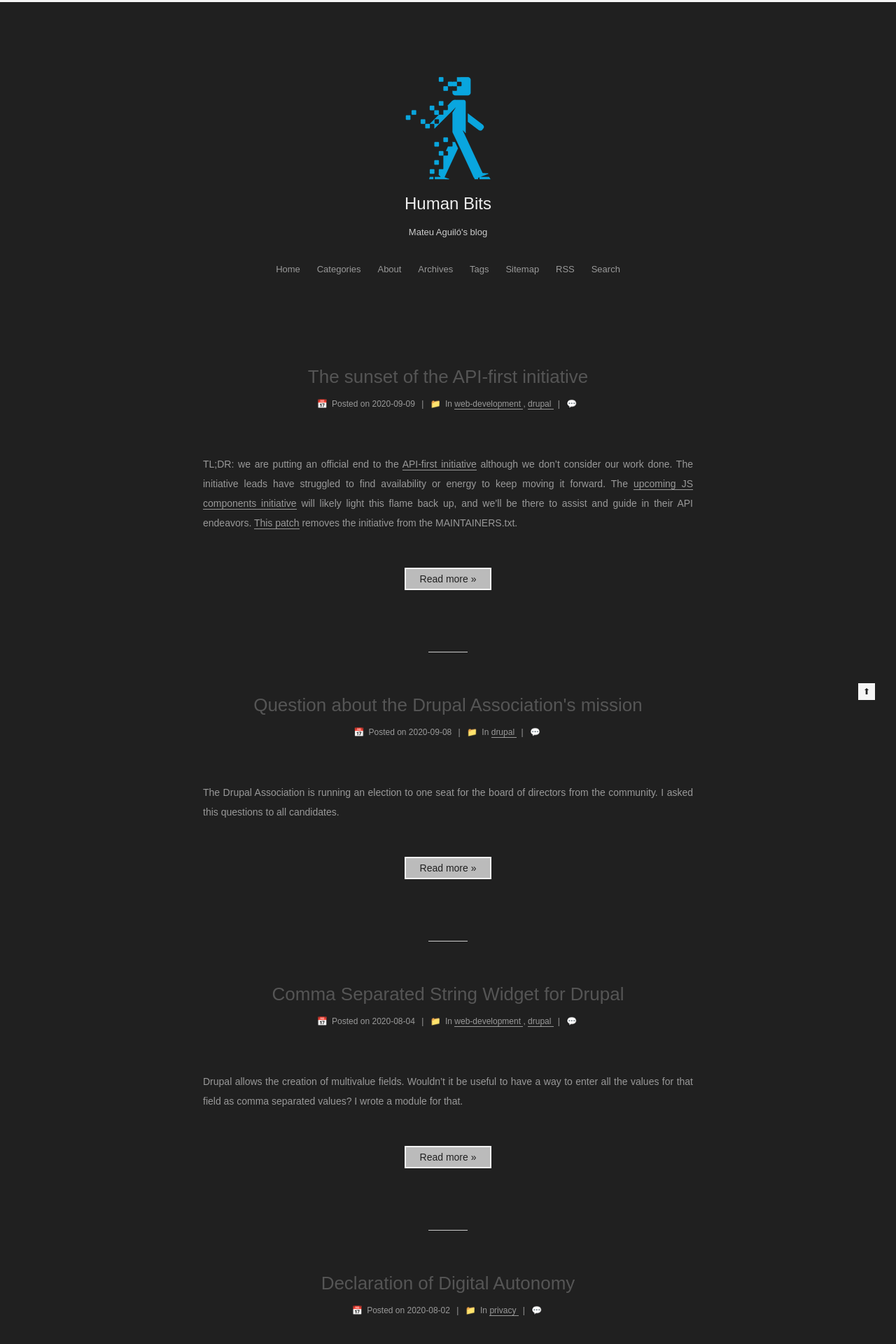
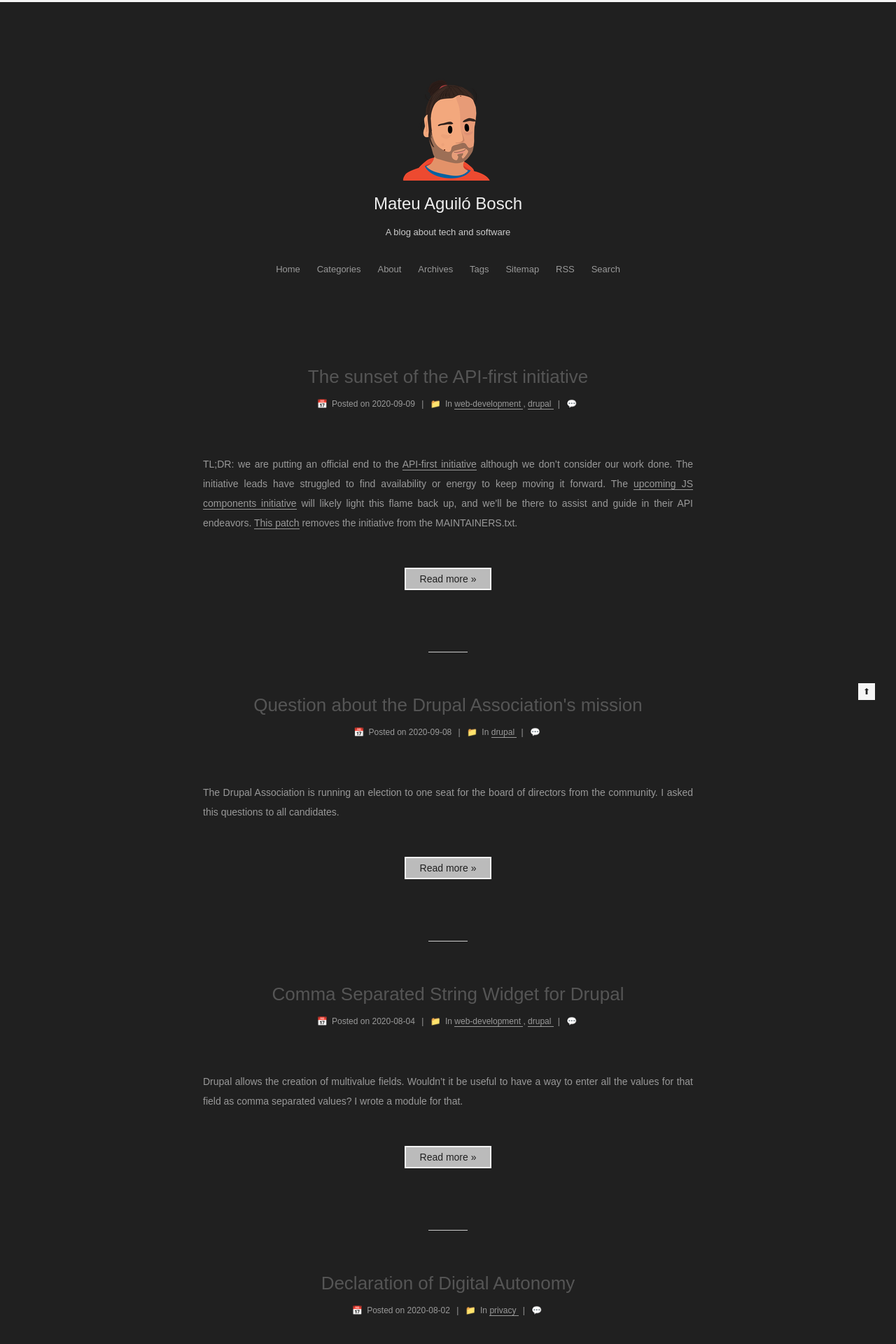
Before and after one commit to e0ipso/e0ipso.github.io, a Jekyll site: the page built from index.html, in a window 1280 px wide. Shown: the top 1920 px of the page at 70% size. Built offline with Jekyll 4.4.1, drawn with Linux system fonts in a browser that asks for light colours; the list of posts is cut into pages by our own code; comment, search, counter and statistics services are not loaded.

Commit message:
feat: use a more personal branding

```diff
--- a/_config.yml
+++ b/_config.yml
@@ -4,9 +4,9 @@
 # ---------------------------------------------------------------
 
 # Site
-title: Human Bits
-subtitle: Mateu Aguiló's blog
-description: Personal blog about web development, Drupal and other topics
+title: Mateu Aguiló Bosch
+subtitle: A blog about tech and software
+description: Personal blog about web development, Drupal, software ethics, privacy, and other topics
 author: Mateu Aguiló Bosch
 # Support language: de, en, fr-FR, id, ja, ko, pt-BR, pt, ru, zh-Hans, zh-hk, zh-tw
 language: en
```
Also changed, not shown: assets/favicon.ico, assets/images/logo.png.
